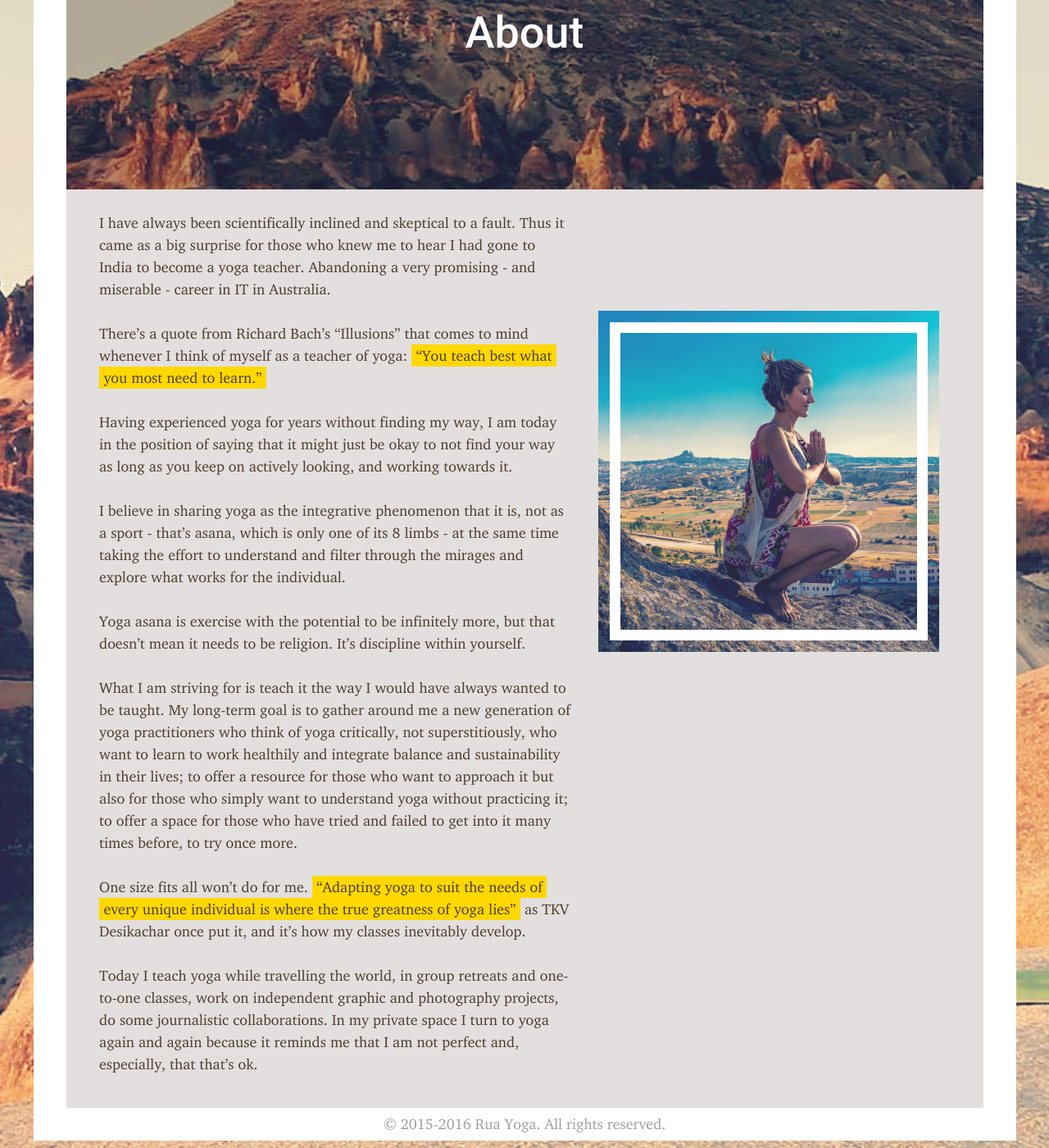
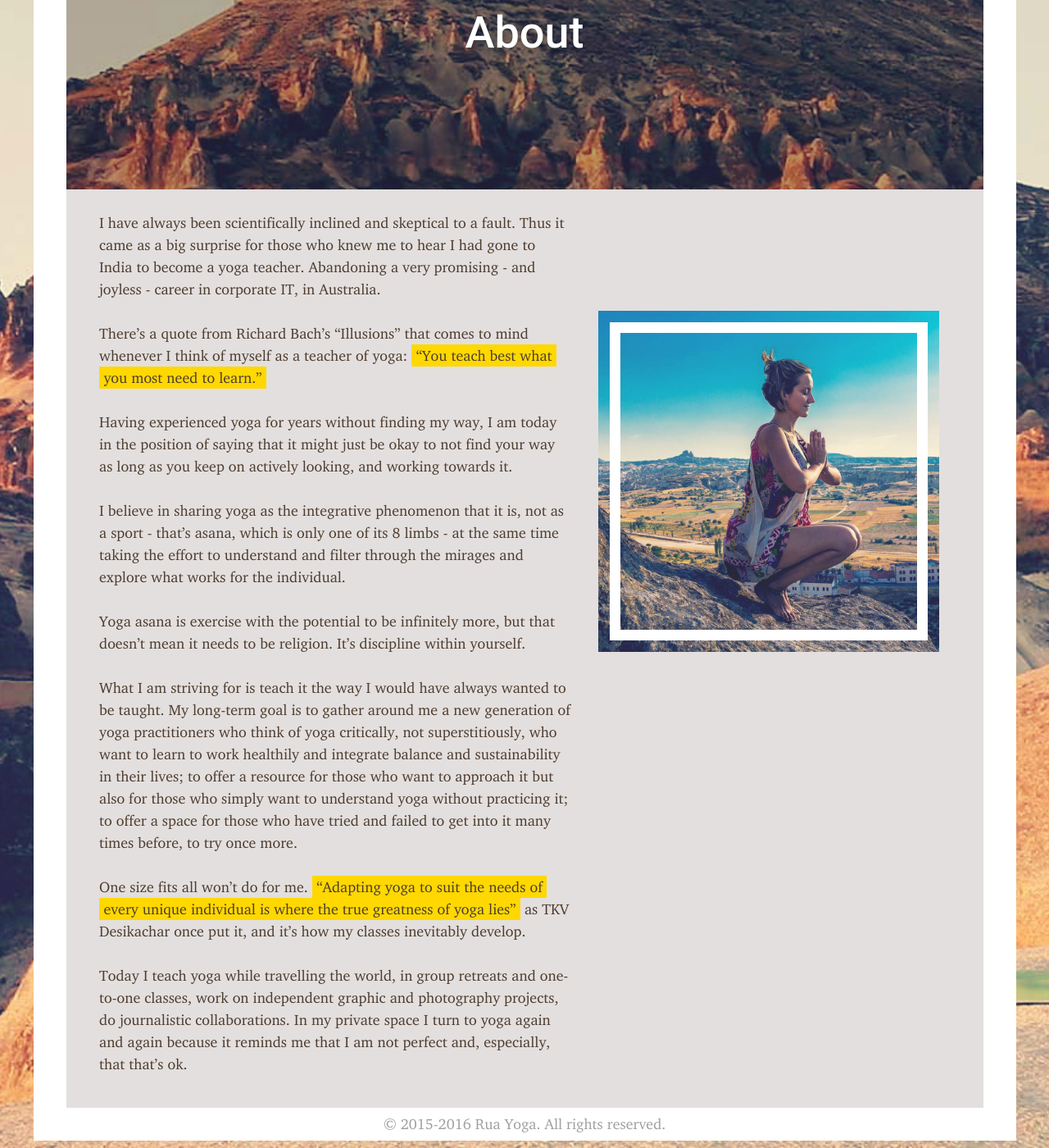
Before and after one commit to ruahvitulv/ruahvitulv.github.io, a Jekyll site: the page built from about.md, in a window 1280 px wide and 1400 px high, scrolled down 233 px. Shown: the whole window at 82% size. Built offline with Jekyll 4.4.1, drawn with Linux system fonts in a browser that asks for light colours; nearby versions of some CDN libraries.

Commit message:
copy updates for about and retreats pages

```diff
--- a/about.md
+++ b/about.md
@@ -5,7 +5,7 @@ site-nav: about
 permalink: /about/
 ---
 
-I have always been scientifically inclined and skeptical to a fault. Thus it came as a big surprise for those who knew me to hear I had gone to India to become a yoga teacher. Abandoning a very promising - and miserable - career in IT in Australia.
+I have always been scientifically inclined and skeptical to a fault. Thus it came as a big surprise for those who knew me to hear I had gone to India to become a yoga teacher. Abandoning a very promising - and joyless - career in corporate IT, in Australia.
 
 <figure class="u-pull-right image-small">
 	<img src="/assets/images/about/me.jpg">
@@ -23,6 +23,6 @@ What I am striving for is teach it the way I would have always wanted to be taug
 
 One size fits all won’t do for me. *“Adapting yoga to suit the needs of every unique individual is where the true greatness of yoga lies”* as TKV Desikachar once put it, and it’s how my classes inevitably develop.
 
-Today I teach yoga while travelling the world, in group retreats and one-to-one classes, work on independent graphic and photography projects, do some journalistic collaborations. In my private space I turn to yoga again and again because it reminds me that I am not perfect and, especially, that that’s ok.
+Today I teach yoga while travelling the world, in group retreats and one-to-one classes, work on independent graphic and photography projects, do journalistic collaborations. In my private space I turn to yoga again and again because it reminds me that I am not perfect and, especially, that that’s ok.
 
 [img]: http://ruayoga.com/assets/images/about/me.jpg
--- a/retreats.html
+++ b/retreats.html
@@ -101,7 +101,7 @@ cover-image: retreat
 					<div class="m-accordion-icon">
 						<img src="/assets/icons/course.svg">
 					</div>
-					<span class="m-accordion-title">Yoga</span>
+					<span class="m-accordion-title">Activities</span>
 				</a>
 			</li>
 			<li>
```
